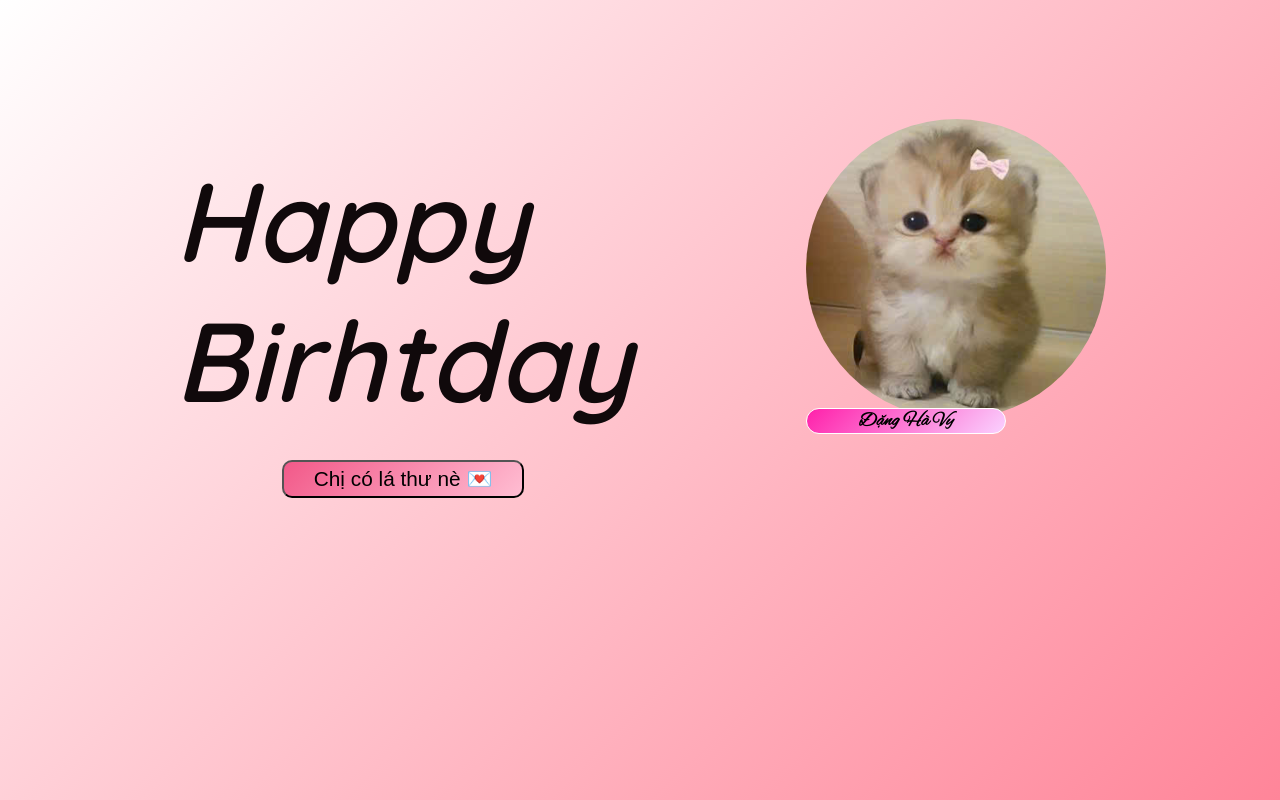
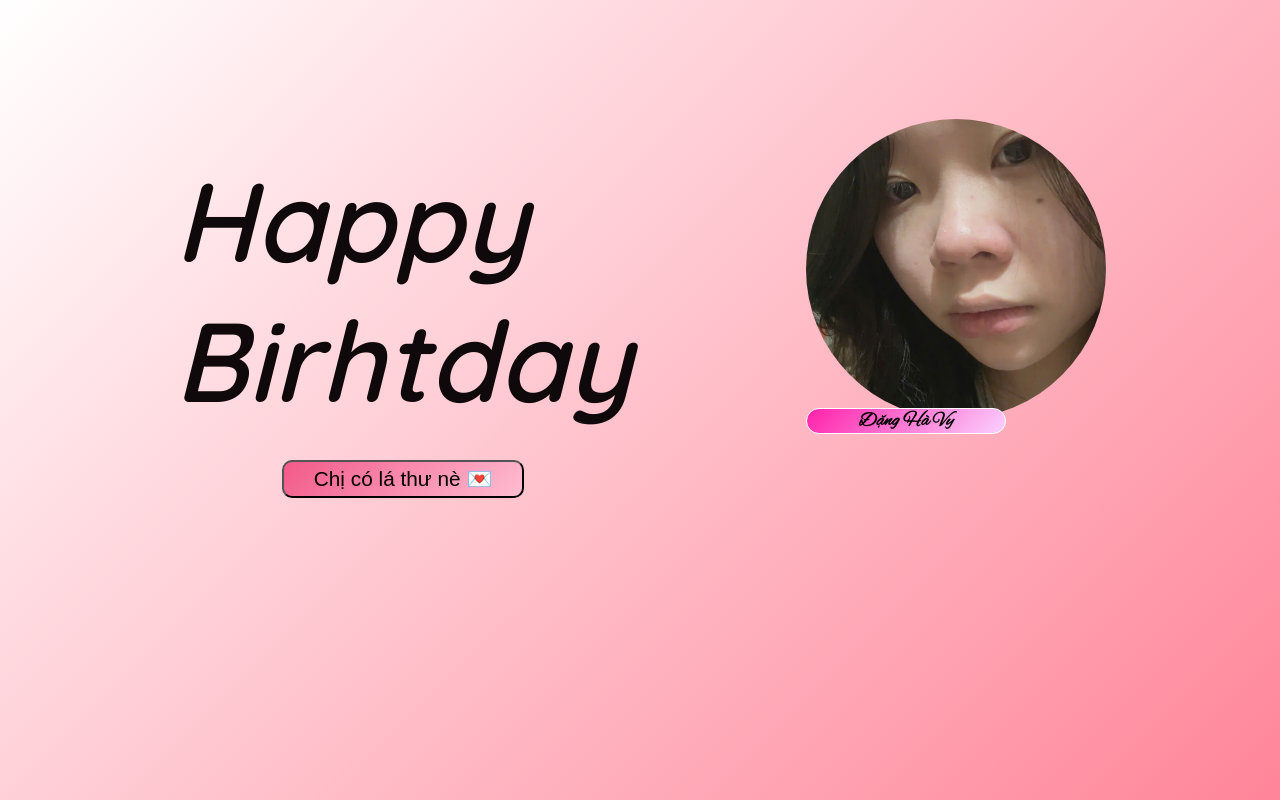
Before and after one commit to AnnKhangg/Happy-Birthday, a plain HTML site: page index.html in a window 1280 px wide. Drawn offline with Linux system fonts and the light colour scheme.

Commit message:
Update index.html

```diff
--- a/index.html
+++ b/index.html
@@ -40,7 +40,7 @@
 
             <!-- Ảnh của người được tổ chức sinh nhật -->
             <div class = "img-ctn">
-                <img src = "Cat.jpg" alt = "hvyiu" style = "
+                <img src = "Avatar.jpg" alt = "hvyiu" style = "
                     position: relative;
                     top: -40px;
 
```
